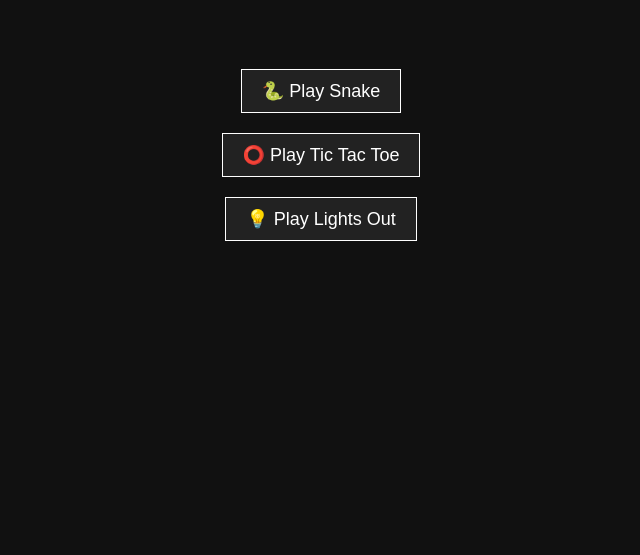
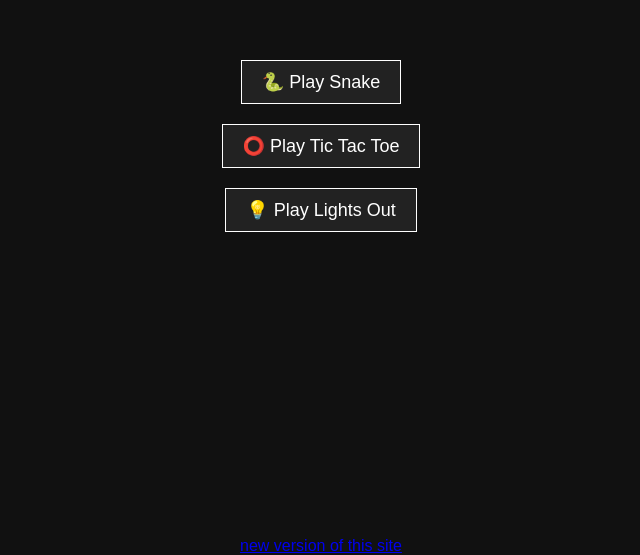
Before and after one commit to Nintendo-Switch-Fun/switch-minigames, a plain HTML site: page index.html in a window 1280 px wide. Shown: the part 245-800 px from the top of the page, without its empty margins (319-959 px from the left). Drawn offline with Linux system fonts and the light colour scheme.

Commit message:
Update index.html

```diff
--- a/index.html
+++ b/index.html
@@ -145,6 +145,8 @@
     <button onclick="initLightsOut()">🔄 Restart</button>
     <button id="back" onclick="backToMenu()">⬅️ Back</button>
   </div>
+
+<a href="index2.html">new version of this site</a>
 
   <script>
     window.addEventListener("keydown", function(e) {
```
